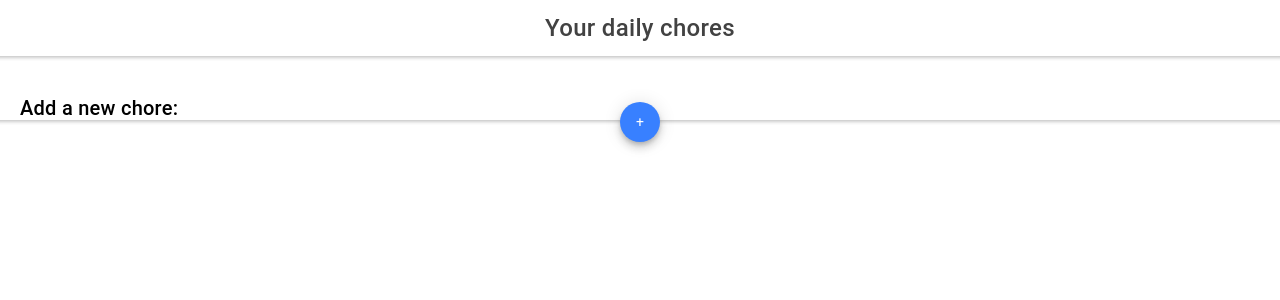
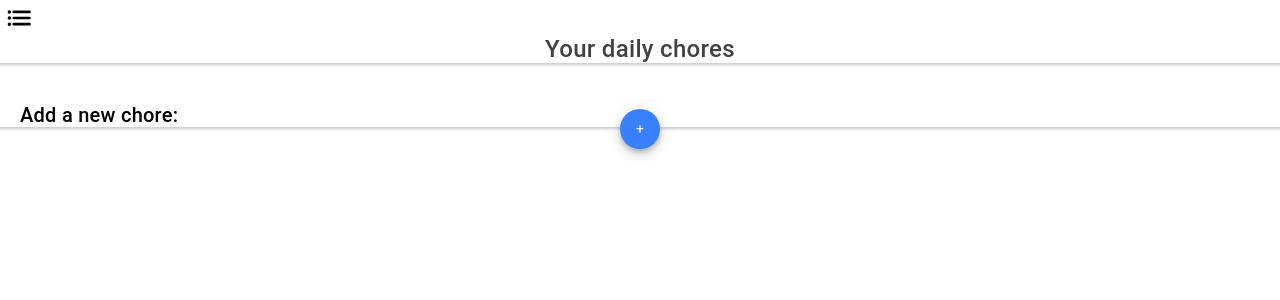
Before and after one commit to BenMorgan94/animalCrossingChoreTracker, a React (Create React App) app: page /chore-page in a window 1280 px wide. Shown: the top 300 px of the page. Built offline with nearby package versions, Linux system fonts and the light colour scheme.

Commit message:
feat(app): add side menu button

```diff
--- a/src/pages/chore/chore-page.css
+++ b/src/pages/chore/chore-page.css
@@ -1,3 +1,8 @@
+.menu-icon {
+    font-size: 1.75rem;
+    color: black;
+}
+
 .header-title {
     display: flex;
     align-items: center;
--- a/src/pages/chore/chore-page.tsx
+++ b/src/pages/chore/chore-page.tsx
@@ -9,8 +9,10 @@ import {
   IonFabButton,
   IonPopover,
   IonIcon,
+  IonButton,
 } from "@ionic/react";
 
+import { list } from "ionicons/icons";
 import { Chore } from "../../interfaces/chore-interface";
 import { NewChoreForm } from "../../components/form-new-chore/form-new-chore";
 import { ChoresList } from "../../components/item-chore-list/item-chore-list";
@@ -37,6 +39,9 @@ export default class ChorePage extends React.Component<{}, State> {
       <>
         <IonHeader>
           <IonToolbar>
+            <IonButton size="small" fill="clear">
+              <IonIcon class="menu-icon" slot="start" icon={list} />
+            </IonButton>
             <IonTitle class="header-title" size="large">
               {" "}
               Your daily chores{" "}
--- a/src/pages/login/login-page.tsx
+++ b/src/pages/login/login-page.tsx
@@ -7,6 +7,7 @@ import {
   IonPage,
   IonInput,
   IonButton,
+  IonRippleEffect,
 } from "@ionic/react";
 import { Link } from "react-router-dom";
 
```
